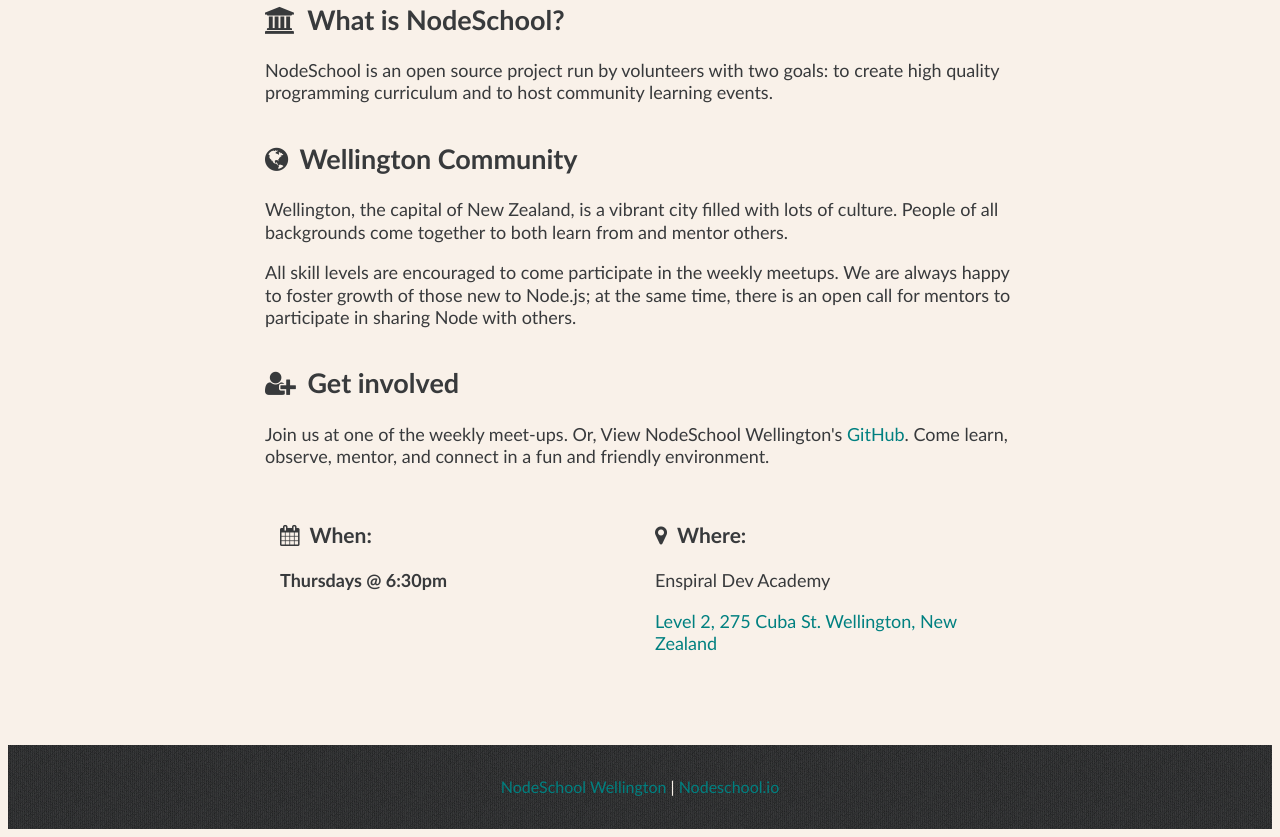
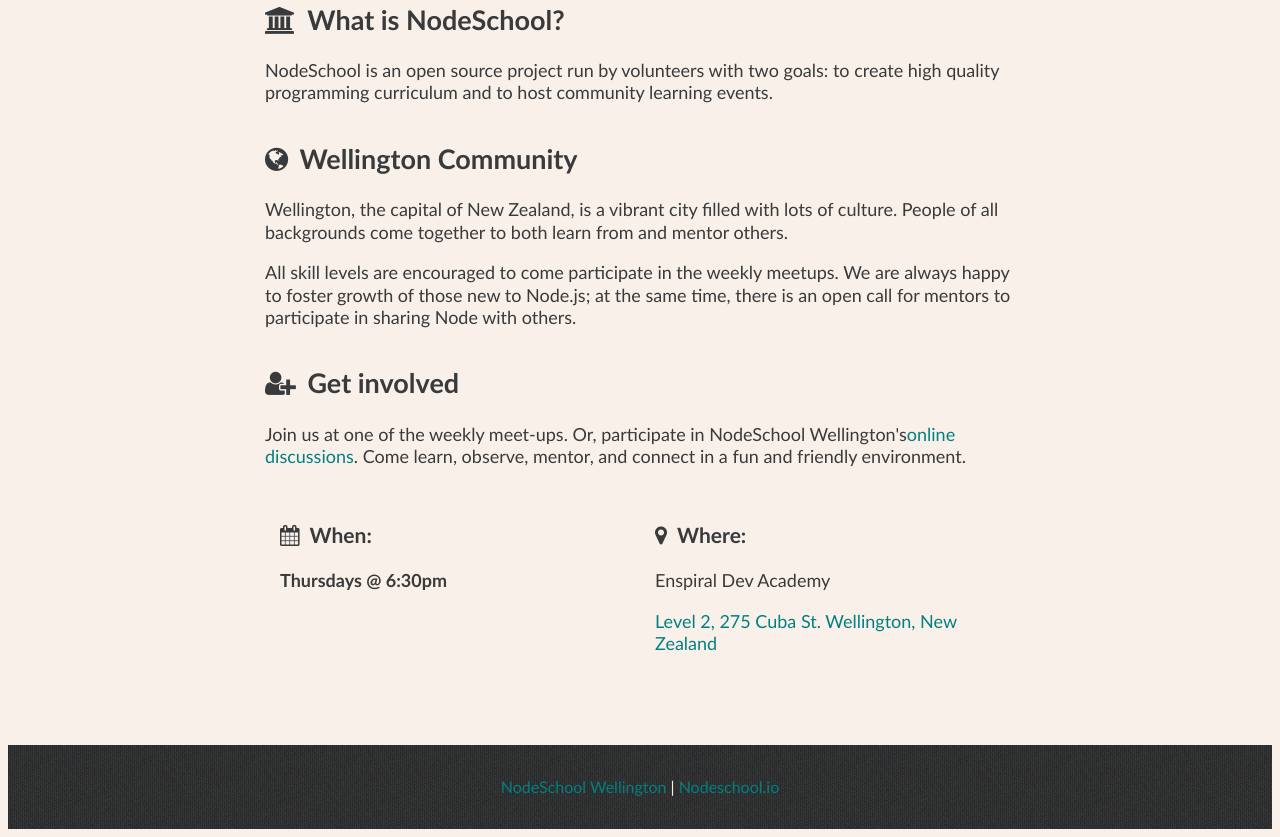
Before and after one commit to nodeschool/wellington, a website with bundled scripts: page website/index.html in a window 1280 px wide. Shown: the part 481-1318 px from the top of the page. Built offline with nearby package versions, Linux system fonts and the light colour scheme.

Commit message:
reframe link to GitHub issues as participating in online forum

```diff
--- a/website/index.html
+++ b/website/index.html
@@ -48,7 +48,7 @@
       <section>
         <div class="content">
           <h2><i class="fa fa-user-plus"></i> Get involved</h2>
-          <p>Join us at one of the weekly meet-ups. Or, View NodeSchool Wellington's<a href="https://github.com/nodeschool/wellington/issues"> GitHub</a>. Come learn, observe, mentor, and connect in a fun and friendly environment. </p>
+          <p>Join us at one of the weekly meet-ups. Or, participate in NodeSchool Wellington's<a href="https://github.com/nodeschool/wellington/issues">online discussions</a>. Come learn, observe, mentor, and connect in a fun and friendly environment. </p>
           <div class="left">
             <h3><i class="fa fa-calendar"></i>  When:</h3>
             <p><strong>Thursdays @ 6:30pm </strong></p>
```
